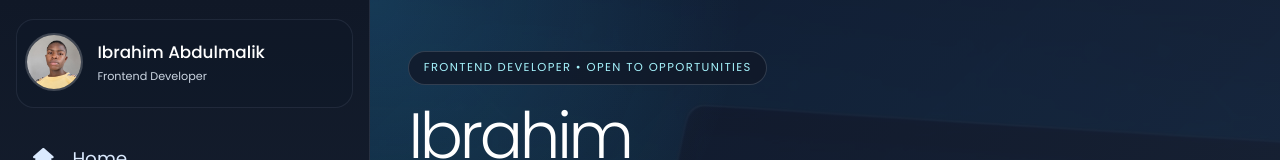
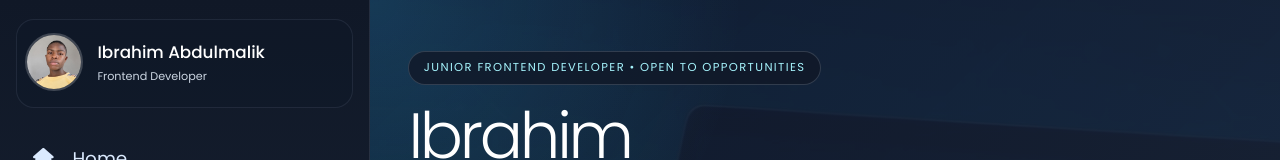
Before and after one commit to Alade017/new_portfolio, a React (Vite) app: page / in a window 1280 px wide. Shown: the top 160 px of the page. Built offline with nearby package versions, Linux system fonts and the light colour scheme.

Commit message:
changes: added new styling to the hero section of the portfolio website, including an updated eyebrow text to reflect the user's current professional status.

```diff
--- a/src/App.jsx
+++ b/src/App.jsx
@@ -100,7 +100,7 @@ function App() {
       <main className="main-bar">
         <section id="home" className="hero-section">
           <div className="hero-copy" data-scroll-reveal>
-            <span className="eyebrow">Frontend Developer • Open to opportunities</span>
+            <span className="eyebrow">Junior Frontend Developer • Open to opportunities</span>
             <h1>Ibrahim Abdulmalik</h1>
             <h2>Building responsive web experiences with React, JavaScript, and user-first design.</h2>
             <p className="header-text">
```
